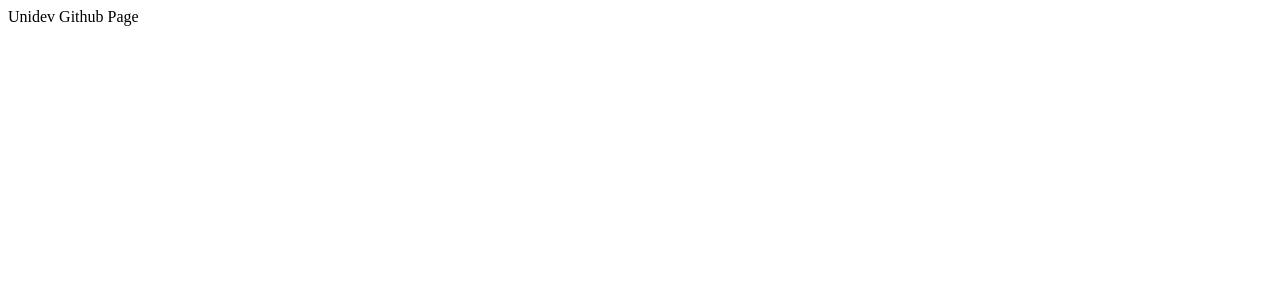
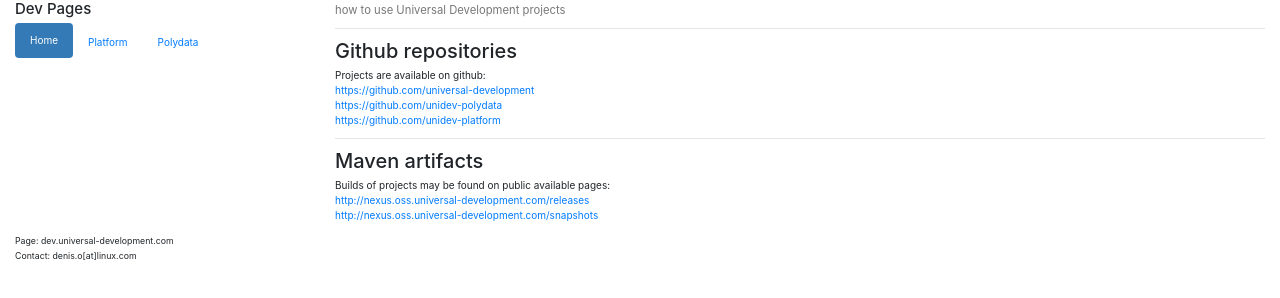
Before and after one commit to universal-development/universal-development.github.io, a plain HTML site: page index.html in a window 1280 px wide. Drawn offline with nearby package versions, Linux system fonts and the light colour scheme.

Commit message:
Updated dev page with actual information

```diff
--- a/index.html
+++ b/index.html
@@ -1 +1,78 @@
-Unidev Github Page
+<!DOCTYPE html>
+<html lang="en">
+  <head>
+    <meta charset="utf-8">
+    <meta http-equiv="X-UA-Compatible" content="IE=edge">
+    <meta name="viewport" content="width=device-width, initial-scale=1">
+    <title>Universal Development</title>
+
+    <!-- Bootstrap -->
+<!-- Latest compiled and minified CSS -->
+<link rel="stylesheet" href="https://maxcdn.bootstrapcdn.com/bootstrap/3.3.7/css/bootstrap.min.css" integrity="sha384-BVYiiSIFeK1dGmJRAkycuHAHRg32OmUcww7on3RYdg4Va+PmSTsz/K68vbdEjh4u" crossorigin="anonymous">
+
+
+
+<link rel="stylesheet" href="https://maxcdn.bootstrapcdn.com/bootswatch/3.3.7/cyborg/bootstrap.min.css" crossorigin="anonymous">
+
+    <!-- HTML5 shim and Respond.js for IE8 support of HTML5 elements and media queries -->
+    <!-- WARNING: Respond.js doesn't work if you view the page via file:// -->
+    <!--[if lt IE 9]>
+      <script src="https://oss.maxcdn.com/html5shiv/3.7.3/html5shiv.min.js"></script>
+      <script src="https://oss.maxcdn.com/respond/1.4.2/respond.min.js"></script>
+    <![endif]-->
+  </head>
+  <body>
+
+<div class="container-fluid">
+  <div class="row content">
+    <div class="col-sm-3 sidenav">
+      <h4>Dev Pages</h4>
+      <ul class="nav nav-pills nav-stacked">
+        <li class="active"><a href="#section1">Home</a></li>
+        <li><a href="#section2">Platform</a></li>
+        <li><a href="#section3">Polydata</a></li>
+      </ul><br>
+
+    </div>
+
+    <div class="col-sm-9">
+      <h4><small>how to use Universal Development projects</small></h4>
+      <hr>
+      <h2>Github repositories</h2>
+      <p>Projects are available on github:
+      	<br/> <a href="https://github.com/universal-development">https://github.com/universal-development</a>
+      	<br/> <a href="https://github.com/unidev-polydata">https://github.com/unidev-polydata</a>
+      	<br/> <a href="https://github.com/unidev-platform">https://github.com/unidev-platform</a>
+      </p>
+
+
+      <hr>
+      <h2>Maven artifacts</h2>
+      <p>Builds of projects may be found on public available pages:
+      	<br/> <a href="http://nexus.oss.universal-development.com/releases">http://nexus.oss.universal-development.com/releases</a>
+      	<br/> <a href="http://nexus.oss.universal-development.com/releases">http://nexus.oss.universal-development.com/snapshots</a>
+
+
+      </p>
+
+
+
+    </div>
+
+
+  </div>
+</div>
+
+<footer class="container-fluid">
+  <small>
+  Page: dev.universal-development.com <br/>
+  Contact: denis.o[at]linux.com
+  </small>
+</footer>
+
+
+    <script src="https://ajax.googleapis.com/ajax/libs/jquery/1.12.4/jquery.min.js"></script>
+<script src="https://maxcdn.bootstrapcdn.com/bootstrap/3.3.7/js/bootstrap.min.js" integrity="sha384-Tc5IQib027qvyjSMfHjOMaLkfuWVxZxUPnCJA7l2mCWNIpG9mGCD8wGNIcPD7Txa" crossorigin="anonymous"></script>
+
+  </body>
+</html>
```
